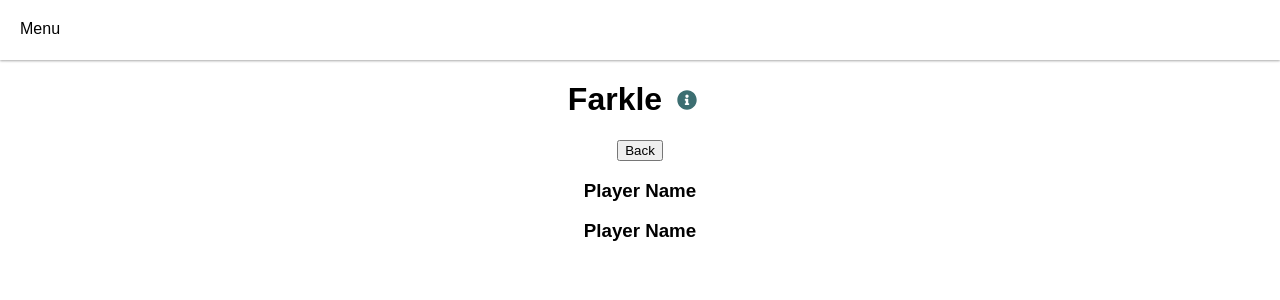
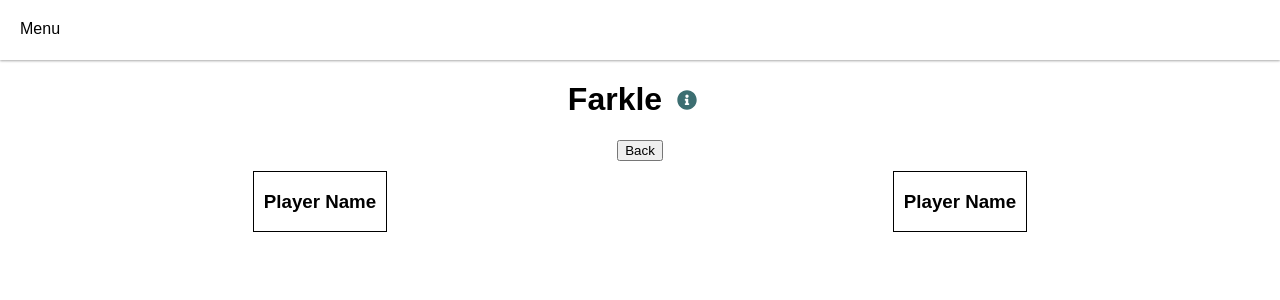
Before and after one commit to phillipsdev/score-keeper, a React (Create React App) app in the folder client/: page /farkle in a window 1280 px wide. Both pictures are taken after a click on the button "Go!". Shown: the top 300 px of the page. Built offline with nearby package versions, Linux system fonts and the light colour scheme.

Commit message:
some primitive styling for the player cards to get a baseline

```diff
--- a/client/src/App.css
+++ b/client/src/App.css
@@ -34,3 +34,15 @@
 .exit:hover {
   cursor: pointer;
 }
+
+.show_cards {
+  display: flex;
+  justify-content: space-around;
+  flex-wrap: wrap;
+}
+.player_cards {
+  display: flex;
+  border: 1px solid black;
+  margin: 10px;
+  padding: 0 10px;
+}
--- a/client/src/components/PlayerCard.js
+++ b/client/src/components/PlayerCard.js
@@ -3,7 +3,7 @@ import React, { Component } from "react";
 class PlayerCard extends Component {
   render() {
     return (
-      <div>
+      <div className="player_cards">
         <h3>Player Name</h3>
       </div>
     );
--- a/client/src/components/farkle/Farkle.js
+++ b/client/src/components/farkle/Farkle.js
@@ -75,7 +75,7 @@ class Farkle extends Component {
         ) : (
           <div>
             <button onClick={this.toggleCards}>Back</button>
-            {this.showPlayerCards()}
+            <div className="show_cards">{this.showPlayerCards()}</div>
           </div>
         )}
       </div>
```
